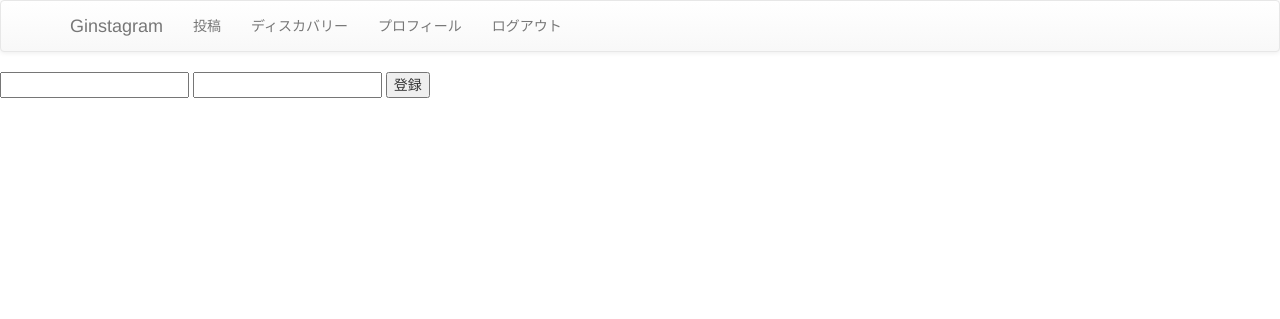
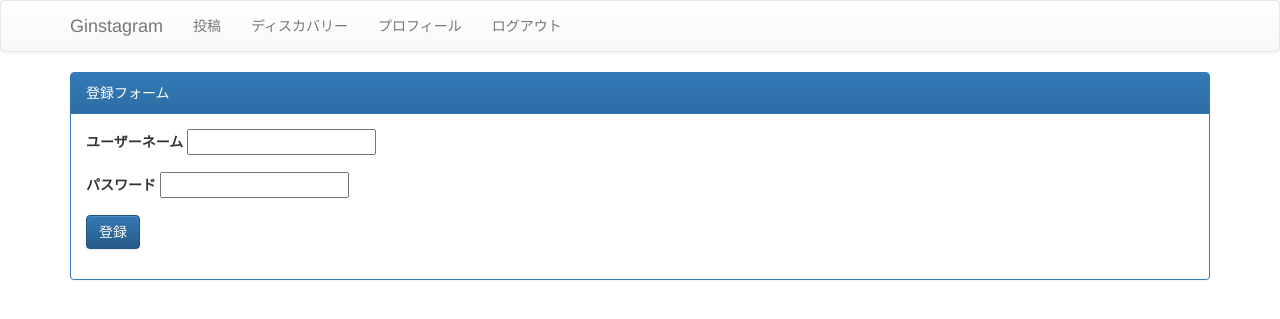
Before and after one commit to gaiax/ginstagram-django, a Django app: page /registration/ in a window 1280 px wide. Shown: the top 319 px of the page. Run offline with Django 3.2, Linux system fonts and the light colour scheme; some libraries are stand-ins or nearby versions.

Commit message:
[modify] 登録画面にデザインを当てました

```diff
--- a/ginstagram/templates/ginstagram/registration.html
+++ b/ginstagram/templates/ginstagram/registration.html
@@ -1,11 +1,24 @@
 {% extends 'base.html' %}
 {% block title %}Ginstagram{%endblock%}
 {% block content %}
-
-<form>
-    <input type="text" name="username" />
-    <input type="password" name="password" />
-    <button type="submit">登録</button>
-</form>
-
+<div class="container">
+<div class=" panel panel-primary" >
+    <div class="panel-heading">登録フォーム</div>
+    <div class="panel-body">
+    <form>
+        <div class="form-group">
+            <label for="username">ユーザーネーム</label>
+            <input type="text" name="username" id="username"/>
+        </div>
+        <div class="form-group">
+            <label for="password">パスワード</label>
+            <input type="password" name="password" id="password"/>
+        </div>
+        <div class="form-group">
+            <button type="submit" class="btn btn-primary">登録</button>
+        </div>
+    </form>
+</div>
+</div>
+</div>
 {%endblock%}
--- a/ginstagram/tests.py
+++ b/ginstagram/tests.py
@@ -46,4 +46,4 @@ class ユーザー作成機能(TestCase):
         response = self.client.get(
             reverse('ginstagram:registration')
         )
-        self.assertContains(response, '<button type="submit">登録</button>')
+        self.assertContains(response, '<button type="submit"')
```
